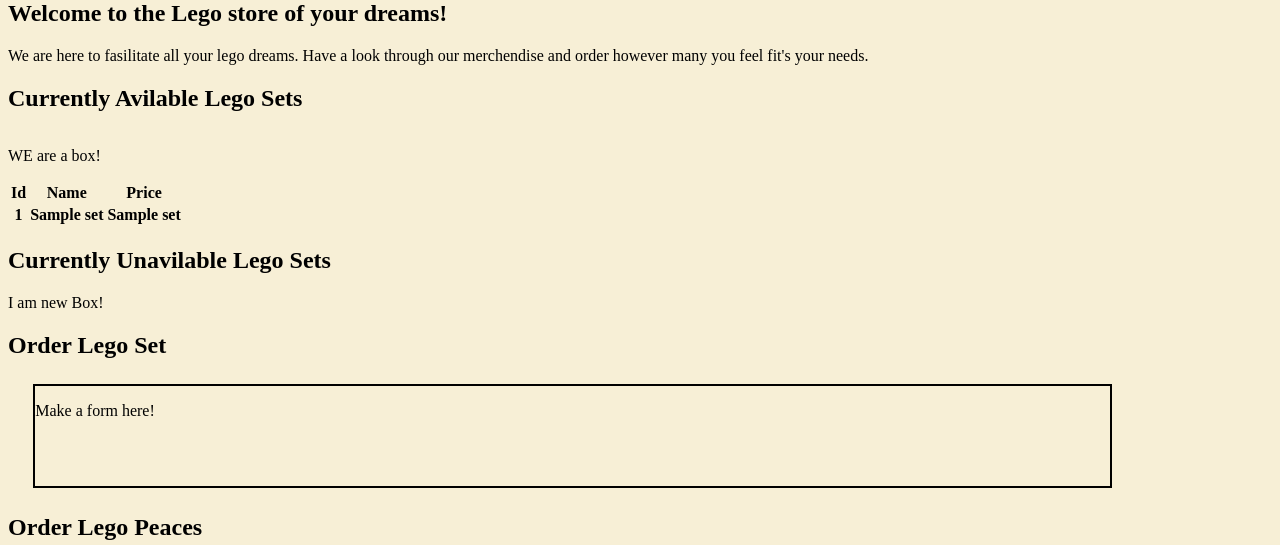
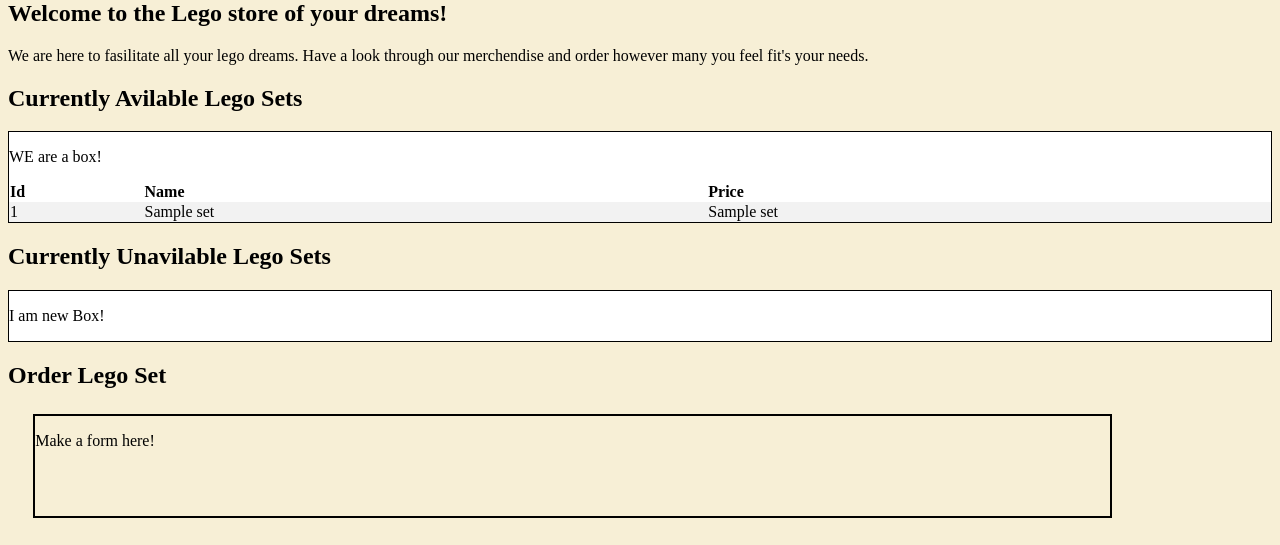
Before and after one commit to s02blom/LegoWebStore, a Flask app: template LegoWebStore/app/templates/frontpage.html in a window 1280 px wide. Shown: the part 105-650 px from the top of the page. Run offline with Flask 3, Linux system fonts and the light colour scheme; the template is opened without the code that fills it: most values are stand-ins (such as "Sample title", 1, 10 or a date in 2020); lists and menus that the app fills with data are empty.

Commit message:
Style table

```diff
--- a/LegoWebStore/app/sql/Populate_LegoSet.sql
+++ b/LegoWebStore/app/sql/Populate_LegoSet.sql
@@ -5,10 +5,10 @@
 ('Rivendell', 199),
 ('Blue House', 99.99),
 ('Central Park', 79.99),
-('The Eifel Tower', 85),
+('The Eiffel Tower', 85),
 ('Library', 99),
 ('Gaming Cafe', 79),
-('Medevial Tavern', 110),
+('Medieval Tavern', 110),
 ('Leonardo DiCaprio', 49.99),
 ('Sakura Tree', 75),
 ('Zoo', 115),
--- a/LegoWebStore/app/static/style.css
+++ b/LegoWebStore/app/static/style.css
@@ -17,3 +17,26 @@
     right :2%;
     bottom: 5%;
 }
+
+.sql{
+    background-color: white;
+    border: 1px solid;
+}
+
+table{
+    border-collapse: collapse;
+    background-color: white;
+    width: 100%;
+}
+
+tr:nth-child(even){
+    background-color: #f2f2f2;
+}
+
+tr:hover{
+    background-color: #a7bccc;
+}
+
+th{
+    text-align: left;
+}
--- a/LegoWebStore/app/templates/frontpage.html
+++ b/LegoWebStore/app/templates/frontpage.html
@@ -19,9 +19,9 @@
             </tr>
             {% for set in lego_sets%}
                 <tr>
-                    <th>{{set[0]}}</th>
-                    <th>{{set[1]}}</th>
-                    <th>{{set[2]}}</th>
+                    <td>{{set[0]}}</td>
+                    <td>{{set[1]}}</td>
+                    <td>{{set[2]}}</td>
                 </tr>
             {%endfor%}
         </table>
```
